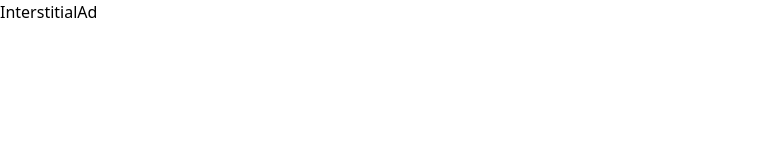
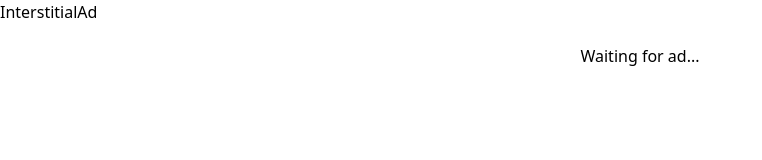
Before and after one commit to Abhishek0090/right-fit, a Next.js app: page /test in a window 1280 px wide. Shown: the top 160 px of the page, without its empty margins (0-762 px from the left). Built offline with nearby package versions, Linux system fonts and the light colour scheme.

Commit message:
Update index.jsx

```diff
--- a/components/Intertitial/index.jsx
+++ b/components/Intertitial/index.jsx
@@ -1,17 +1,32 @@
-"use client"
-import { useEffect } from "react";
+"use client";
+import { useEffect, useState } from "react";
 
 const InterstitialAd = () => {
+  const [adLoaded, setAdLoaded] = useState(false);
+
   useEffect(() => {
-    if (typeof window !== "undefined") {
-      (window.adsbygoogle = window.adsbygoogle || []).push({
-        google_ad_client: "ca-pub-2344013691030339",
-        enable_page_level_ads: true,
-      });
+    if (typeof window !== "undefined" && window.adsbygoogle) {
+      try {
+        (window.adsbygoogle = window.adsbygoogle || []).push({
+          google_ad_client: "ca-pub-2344013691030339",
+          enable_page_level_ads: true,
+        });
+        setAdLoaded(true);
+      } catch (error) {
+        console.error("Interstitial Ad failed to load:", error);
+      }
     }
   }, []);
 
-  return null;
+  return (
+    <div style={{ textAlign: "center", marginTop: "20px" }}>
+      {adLoaded ? (
+        <p>Advertisement is loading...</p>
+      ) : (
+        <p>Waiting for ad...</p>
+      )}
+    </div>
+  );
 };
 
 export default InterstitialAd;
```
